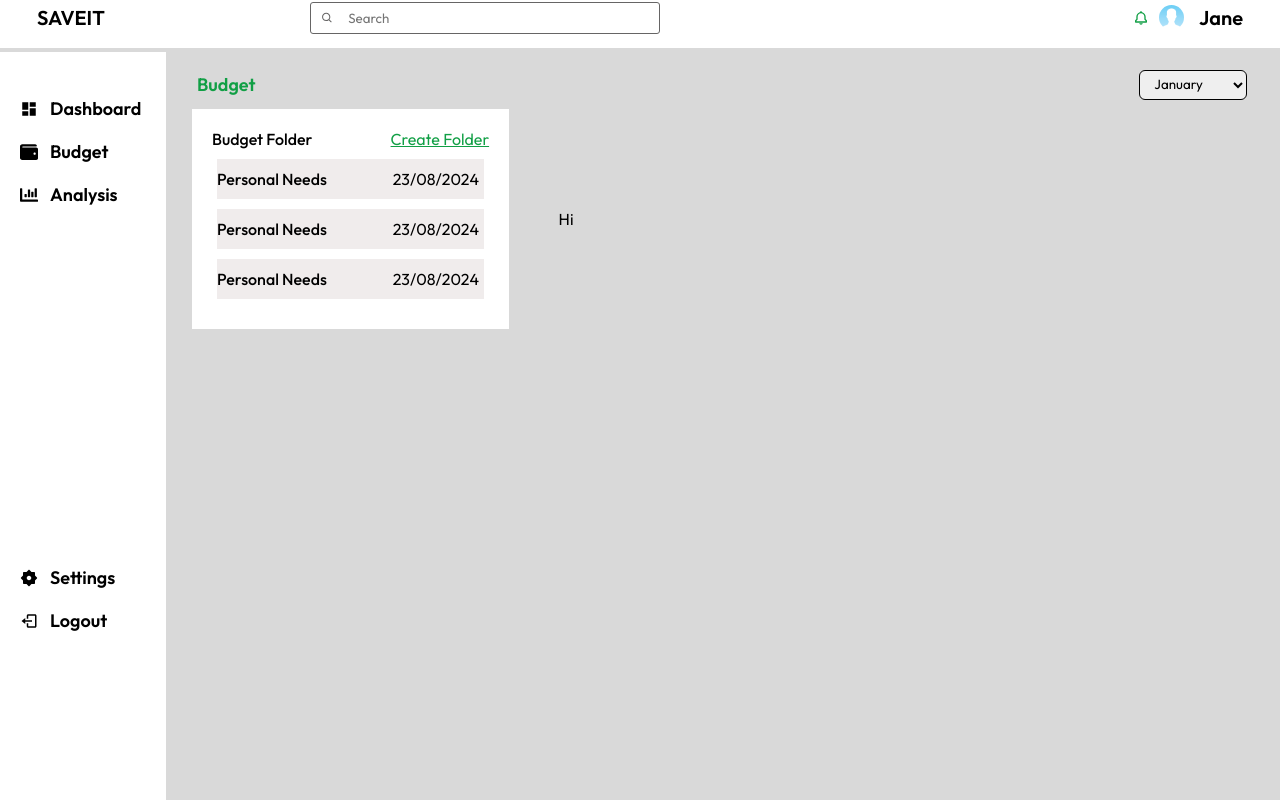
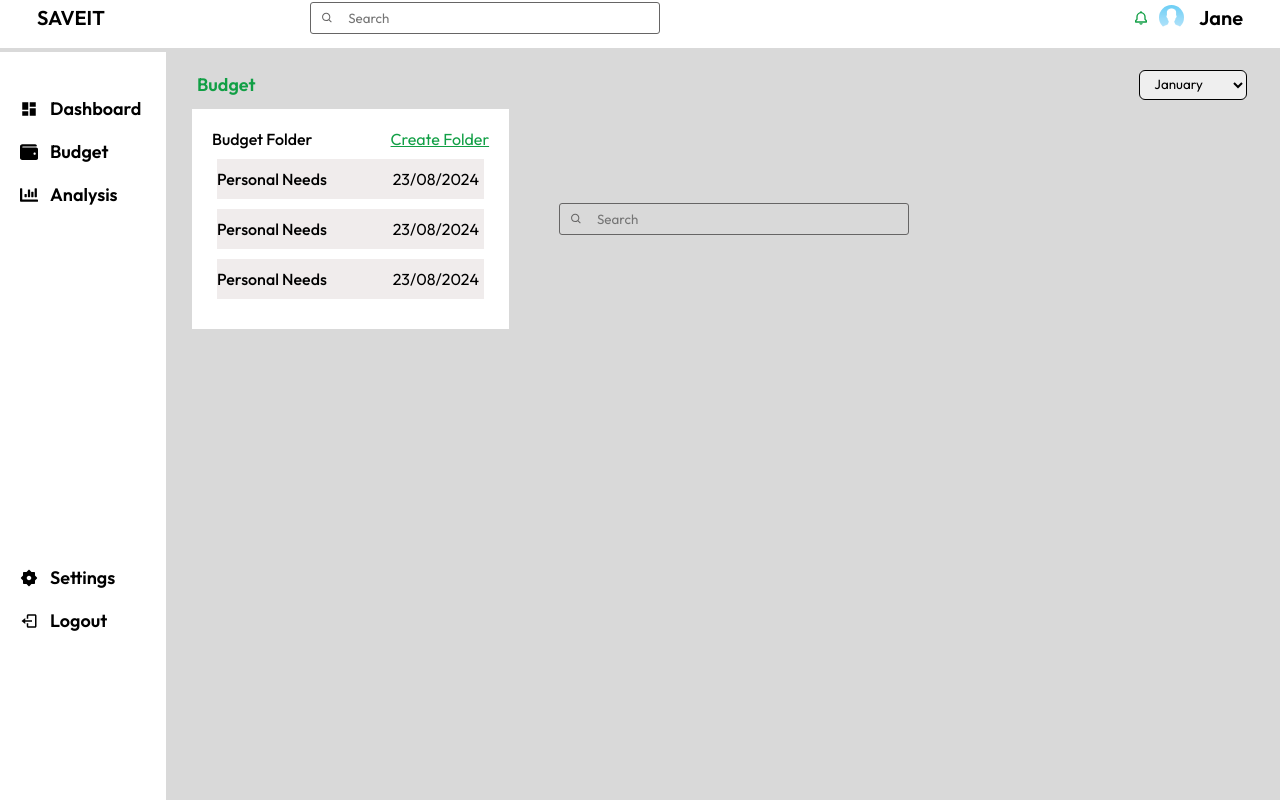
Before and after one commit to E-jane15/Expense_Tracker, a React (Vite) app: page /budget in a window 1280 px wide. Built offline with nearby package versions, Linux system fonts and the light colour scheme.

Commit message:
Updated search component and credated expenselist component

```diff
--- a/src/components/BudgetContent/BudgetContent.jsx
+++ b/src/components/BudgetContent/BudgetContent.jsx
@@ -1,6 +1,7 @@
 import React from 'react'
 import Budget from '../Budget/Budget.jsx'
 import './BudgetContent.css'
+import ExpenseList from '../ExpenseList/ExpenseList.jsx'
 
 const BudgetContent = () => {
   return (
@@ -9,7 +10,9 @@ const BudgetContent = () => {
            <div className='content-column1'>
             <Budget/>
            </div>
-            <div className='content-column2'> Hi</div>
+            <div className='content-column2'>
+              <ExpenseList/>
+            </div>
         </div>
 
     </div>
--- /dev/null
+++ b/src/components/ExpenseList/ExpenseList.jsx
@@ -0,0 +1,17 @@
+import React from 'react'
+import './ExpenseList.css'
+import SearchBar from '../SearchBar/SearchBar'
+
+const ExpenseList = () => {
+  return (
+    <div>
+        <div>
+           <div>
+            <SearchBar/>
+            </div>
+        </div>
+    </div>
+  )
+}
+
+export default ExpenseList
--- a/src/components/SearchBar/SearchBar.css
+++ b/src/components/SearchBar/SearchBar.css
@@ -1,8 +1,4 @@
-.search-section{
-    display: flex;
-    align-items: center;
-    gap: 200px;
-}
+
 .search{
     display: flex;
     align-items: center;
--- a/src/components/SearchBar/SearchBar.jsx
+++ b/src/components/SearchBar/SearchBar.jsx
@@ -4,13 +4,10 @@ import './SearchBar.css'
 
 const SearchBar = () => {
   return (
-    <div className='search-section'>
-    <p>SAVEIT</p>
-    <div className='search'>
-      <BiSearch className='search-icon'/>
-      <input type="text" placeholder='Search' />
-    </div>
-  </div>
+      <div className='search'>
+          <BiSearch className='search-icon'/>
+          <input type="text" placeholder='Search' />
+      </div>
   )
 }
 
--- a/src/components/TopNav/Topnav.css
+++ b/src/components/TopNav/Topnav.css
@@ -25,24 +25,6 @@
     align-items: center;
     gap: 200px;
 }
-.search{
-    display: flex;
-    align-items: center;
-    height: 4vh;
-    padding: 10px;
-    width: 350px;
-    border-radius: 3px;
-    border: 1px solid #666565;
-}
-.search-icon{
-    width: 13px;
-    color: #666565;
-}
-.search input{
-    border: none;
-    outline: none;
-    color: #666565;
-}
 .user-section {
     display: flex;
     align-items: center;
--- a/src/components/TopNav/Topnav.jsx
+++ b/src/components/TopNav/Topnav.jsx
@@ -1,5 +1,5 @@
 import React from 'react'
-import { BiBell} from 'react-icons/bi'
+import { BiBell, BiSearch} from 'react-icons/bi'
 import profile from '../../assets/myavatar.jpg'
 import SearchBar from '../SearchBar/SearchBar'
 import './Topnav.css'
@@ -7,9 +7,12 @@ import './Topnav.css'
 const Topnav = () => {
   return (
     <div className='topnav-container'>
+        <div className='topnav-wrapper'>
+        <div className='search-section'>
+          <p>SAVEIT</p>
+           <SearchBar/>
+          </div>
 
-        <div className='topnav-wrapper'>
-            <SearchBar/>
             <div className='user-section'>
                 <BiBell className='notification'/>
                 <img src={profile}/>
@@ -17,6 +20,7 @@ const Topnav = () => {
           </div>
         </div>
     </div>
+
   )
 }
 
```
Also changed, not shown: src/components/ExpenseList/ExpenseList.css (added).
